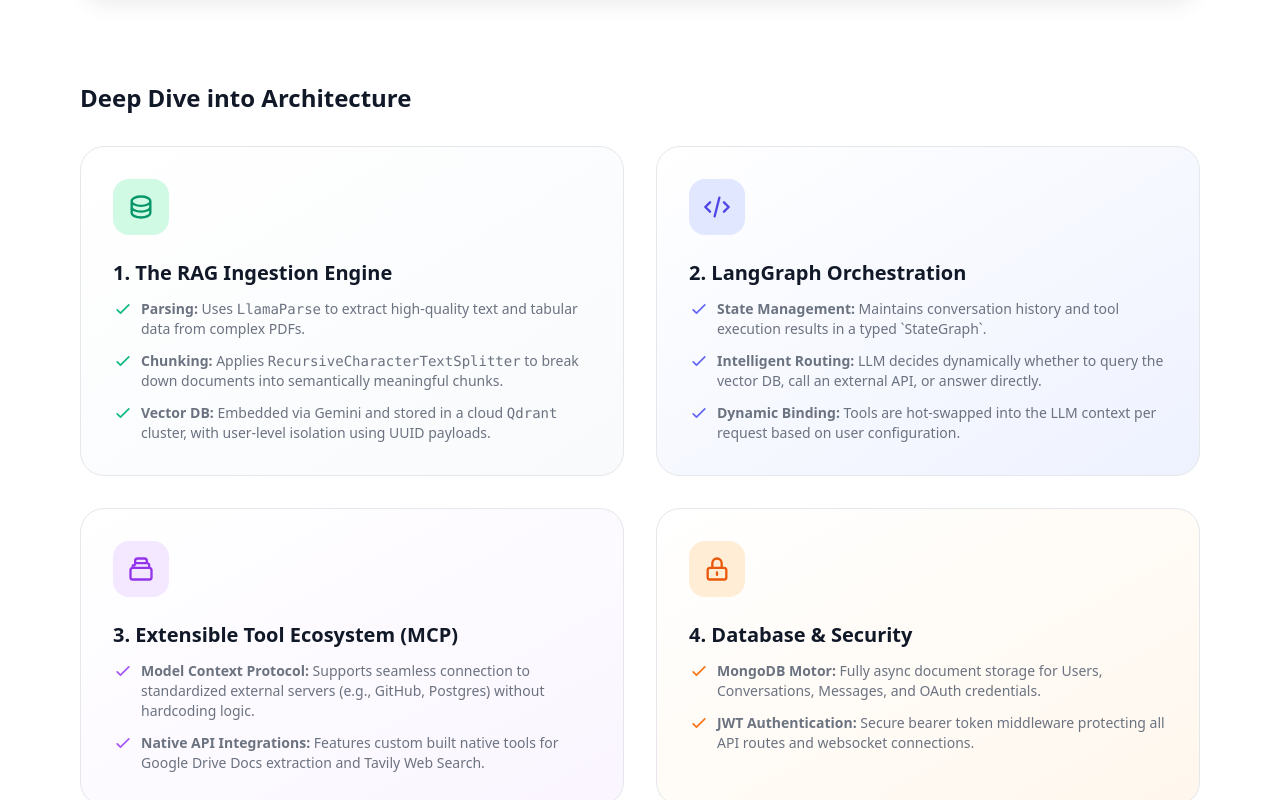
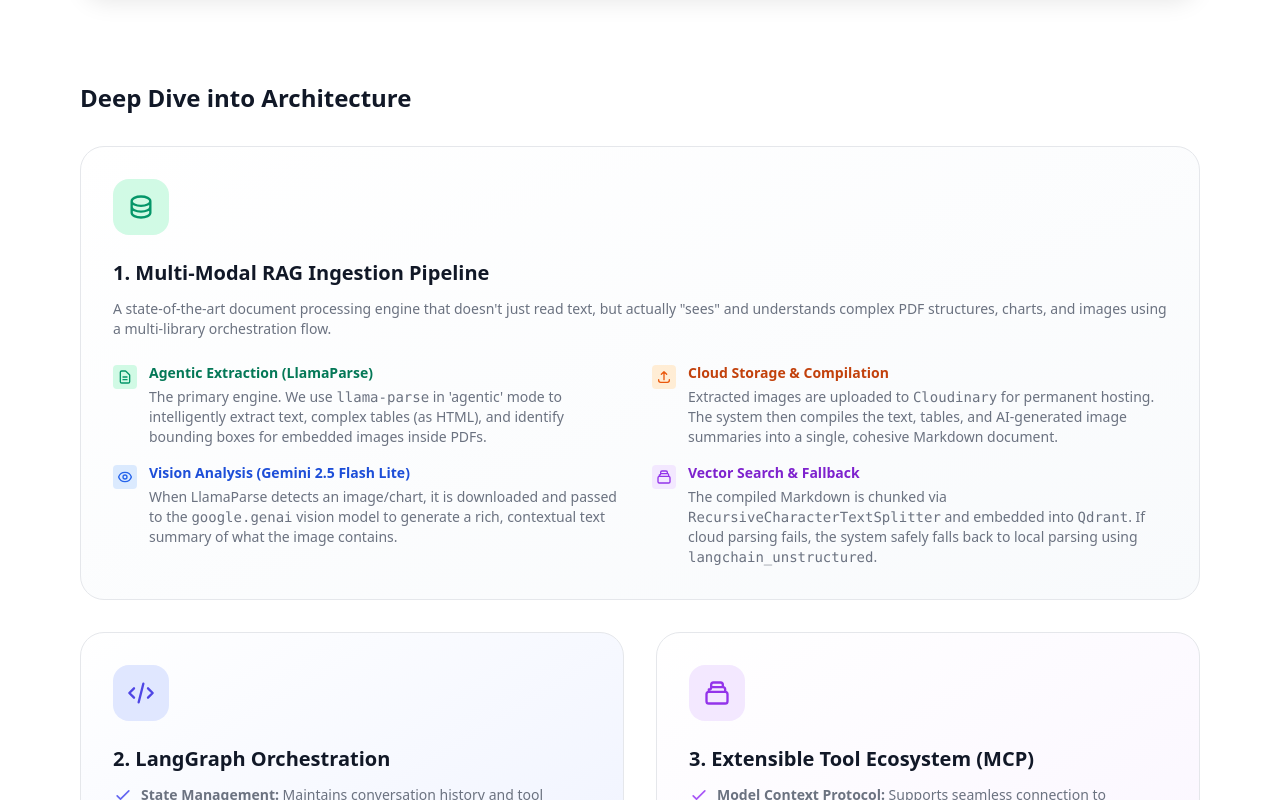
Before and after one commit to ankit-raj00/Chatbot, a React (Vite) app: page /architecture in a window 1280 px wide. Shown: the part 815-1615 px from the top of the page. Built offline with nearby package versions, Linux system fonts and the light colour scheme; no server answers.

Commit message:
feat: add detailed multi-modal parsing breakdown to architecture page

```diff
--- a/src/pages/ArchitecturePage.jsx
+++ b/src/pages/ArchitecturePage.jsx
@@ -127,25 +127,56 @@ export const ArchitecturePage = () => {
                     <div className="grid md:grid-cols-2 gap-8">
 
                         {/* RAG Engine */}
-                        <div className="p-8 rounded-3xl border hover:shadow-lg transition-shadow bg-gradient-to-br from-transparent to-slate-50 dark:to-slate-800/50" style={{ borderColor: 'var(--border-color)' }}>
+                        <div className="p-8 rounded-3xl border hover:shadow-lg transition-shadow bg-gradient-to-br from-transparent to-slate-50 dark:to-slate-800/50 md:col-span-2" style={{ borderColor: 'var(--border-color)' }}>
                             <div className="w-14 h-14 bg-emerald-100 dark:bg-emerald-900/40 text-emerald-600 dark:text-emerald-400 rounded-2xl flex items-center justify-center mb-6">
                                 <svg className="w-7 h-7" fill="none" stroke="currentColor" viewBox="0 0 24 24"><path strokeLinecap="round" strokeLinejoin="round" strokeWidth={2} d="M4 7v10c0 2.21 3.582 4 8 4s8-1.79 8-4V7M4 7c0 2.21 3.582 4 8 4s8-1.79 8-4M4 7c0-2.21 3.582-4 8-4s8 1.79 8 4m0 5c0 2.21-3.582 4-8 4s-8-1.79-8-4"/></svg>
                             </div>
-                            <h4 className="text-xl font-bold mb-3">1. The RAG Ingestion Engine</h4>
-                            <ul className="space-y-3 text-sm" style={{ color: 'var(--text-secondary)' }}>
-                                <li className="flex items-start gap-2">
-                                    <svg className="w-5 h-5 text-emerald-500 shrink-0" fill="none" stroke="currentColor" viewBox="0 0 24 24"><path strokeLinecap="round" strokeLinejoin="round" strokeWidth={2} d="M5 13l4 4L19 7"/></svg>
-                                    <span><strong>Parsing:</strong> Uses <code>LlamaParse</code> to extract high-quality text and tabular data from complex PDFs.</span>
-                                </li>
-                                <li className="flex items-start gap-2">
-                                    <svg className="w-5 h-5 text-emerald-500 shrink-0" fill="none" stroke="currentColor" viewBox="0 0 24 24"><path strokeLinecap="round" strokeLinejoin="round" strokeWidth={2} d="M5 13l4 4L19 7"/></svg>
-                                    <span><strong>Chunking:</strong> Applies <code>RecursiveCharacterTextSplitter</code> to break down documents into semantically meaningful chunks.</span>
-                                </li>
-                                <li className="flex items-start gap-2">
-                                    <svg className="w-5 h-5 text-emerald-500 shrink-0" fill="none" stroke="currentColor" viewBox="0 0 24 24"><path strokeLinecap="round" strokeLinejoin="round" strokeWidth={2} d="M5 13l4 4L19 7"/></svg>
-                                    <span><strong>Vector DB:</strong> Embedded via Gemini and stored in a cloud <code>Qdrant</code> cluster, with user-level isolation using UUID payloads.</span>
-                                </li>
-                            </ul>
+                            <h4 className="text-xl font-bold mb-3">1. Multi-Modal RAG Ingestion Pipeline</h4>
+                            <p className="text-sm mb-4" style={{ color: 'var(--text-secondary)' }}>
+                                A state-of-the-art document processing engine that doesn't just read text, but actually "sees" and understands complex PDF structures, charts, and images using a multi-library orchestration flow.
+                            </p>
+                            <div className="grid md:grid-cols-2 gap-6 mt-6">
+                                <ul className="space-y-4 text-sm" style={{ color: 'var(--text-secondary)' }}>
+                                    <li className="flex items-start gap-3">
+                                        <div className="mt-0.5 bg-emerald-100 dark:bg-emerald-900/30 p-1 rounded">
+                                            <svg className="w-4 h-4 text-emerald-600 dark:text-emerald-400" fill="none" stroke="currentColor" viewBox="0 0 24 24"><path strokeLinecap="round" strokeLinejoin="round" strokeWidth={2} d="M9 12h6m-6 4h6m2 5H7a2 2 0 01-2-2V5a2 2 0 012-2h5.586a1 1 0 01.707.293l5.414 5.414a1 1 0 01.293.707V19a2 2 0 01-2 2z"/></svg>
+                                        </div>
+                                        <div>
+                                            <strong className="text-emerald-700 dark:text-emerald-400 block mb-1">Agentic Extraction (LlamaParse)</strong>
+                                            The primary engine. We use <code>llama-parse</code> in 'agentic' mode to intelligently extract text, complex tables (as HTML), and identify bounding boxes for embedded images inside PDFs.
+                                        </div>
+                                    </li>
+                                    <li className="flex items-start gap-3">
+                                        <div className="mt-0.5 bg-blue-100 dark:bg-blue-900/30 p-1 rounded">
+                                            <svg className="w-4 h-4 text-blue-600 dark:text-blue-400" fill="none" stroke="currentColor" viewBox="0 0 24 24"><path strokeLinecap="round" strokeLinejoin="round" strokeWidth={2} d="M15 12a3 3 0 11-6 0 3 3 0 016 0z"/><path strokeLinecap="round" strokeLinejoin="round" strokeWidth={2} d="M2.458 12C3.732 7.943 7.523 5 12 5c4.478 0 8.268 2.943 9.542 7-1.274 4.057-5.064 7-9.542 7-4.477 0-8.268-2.943-9.542-7z"/></svg>
+                                        </div>
+                                        <div>
+                                            <strong className="text-blue-700 dark:text-blue-400 block mb-1">Vision Analysis (Gemini 2.5 Flash Lite)</strong>
+                                            When LlamaParse detects an image/chart, it is downloaded and passed to the <code>google.genai</code> vision model to generate a rich, contextual text summary of what the image contains.
+                                        </div>
+                                    </li>
+                                </ul>
+                                <ul className="space-y-4 text-sm" style={{ color: 'var(--text-secondary)' }}>
+                                    <li className="flex items-start gap-3">
+                                        <div className="mt-0.5 bg-orange-100 dark:bg-orange-900/30 p-1 rounded">
+                                            <svg className="w-4 h-4 text-orange-600 dark:text-orange-400" fill="none" stroke="currentColor" viewBox="0 0 24 24"><path strokeLinecap="round" strokeLinejoin="round" strokeWidth={2} d="M4 16v1a3 3 0 003 3h10a3 3 0 003-3v-1m-4-8l-4-4m0 0L8 8m4-4v12"/></svg>
+                                        </div>
+                                        <div>
+                                            <strong className="text-orange-700 dark:text-orange-400 block mb-1">Cloud Storage & Compilation</strong>
+                                            Extracted images are uploaded to <code>Cloudinary</code> for permanent hosting. The system then compiles the text, tables, and AI-generated image summaries into a single, cohesive Markdown document.
+                                        </div>
+                                    </li>
+                                    <li className="flex items-start gap-3">
+                                        <div className="mt-0.5 bg-purple-100 dark:bg-purple-900/30 p-1 rounded">
+                                            <svg className="w-4 h-4 text-purple-600 dark:text-purple-400" fill="none" stroke="currentColor" viewBox="0 0 24 24"><path strokeLinecap="round" strokeLinejoin="round" strokeWidth={2} d="M19 11H5m14 0a2 2 0 012 2v6a2 2 0 01-2 2H5a2 2 0 01-2-2v-6a2 2 0 012-2m14 0V9a2 2 0 00-2-2M5 11V9a2 2 0 002-2m0 0V5a2 2 0 012-2h6a2 2 0 012 2v2M7 7h10"/></svg>
+                                        </div>
+                                        <div>
+                                            <strong className="text-purple-700 dark:text-purple-400 block mb-1">Vector Search & Fallback</strong>
+                                            The compiled Markdown is chunked via <code>RecursiveCharacterTextSplitter</code> and embedded into <code>Qdrant</code>. If cloud parsing fails, the system safely falls back to local parsing using <code>langchain_unstructured</code>.
+                                        </div>
+                                    </li>
+                                </ul>
+                            </div>
                         </div>
 
                         {/* LangGraph */}
```
